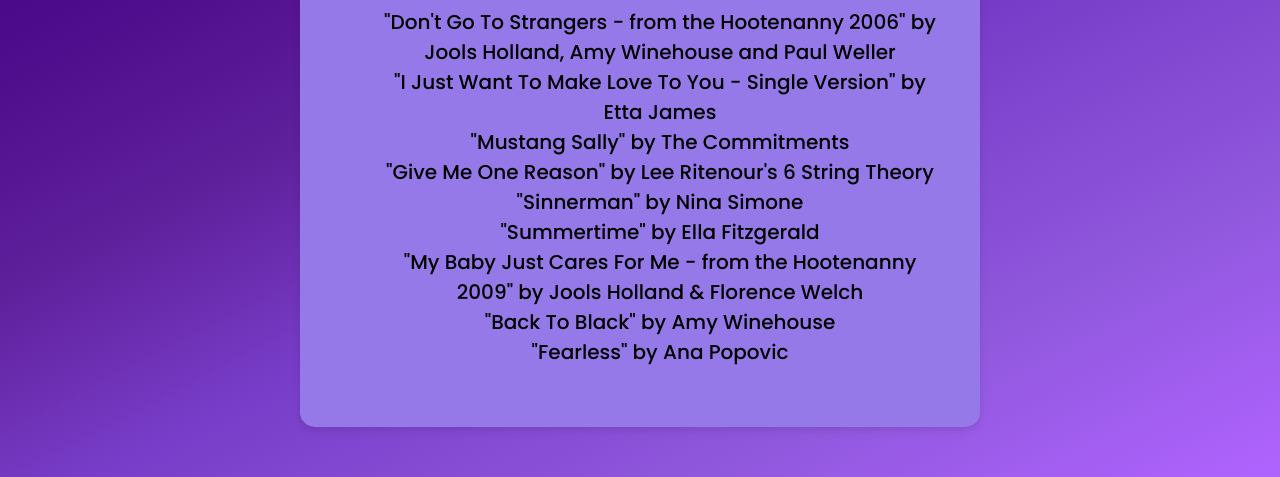
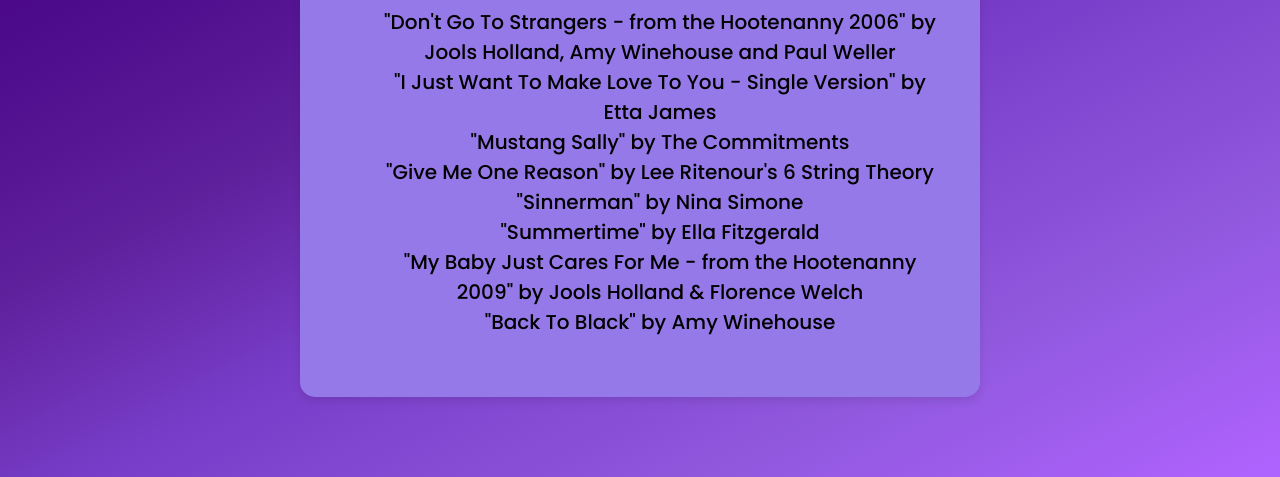
Before and after one commit to karlinamaya/AmplifyHER, a plain HTML site: page quiz/genres/afrobeat.html in a window 1280 px wide. Shown: the part 323-800 px from the top of the page. Drawn offline with Linux system fonts and the light colour scheme.

Commit message:
Adjusting genres

```diff
--- a/quiz/genres/afrobeat.html
+++ b/quiz/genres/afrobeat.html
@@ -24,7 +24,6 @@
       <li>"Summertime" by Ella Fitzgerald</li>
       <li>"My Baby Just Cares For Me - from the Hootenanny 2009" by Jools Holland & Florence Welch</li>
       <li>"Back To Black" by Amy Winehouse</li>
-      <li>"Fearless" by Ana Popovic</li>
     </ul>
   </div>
 
```
